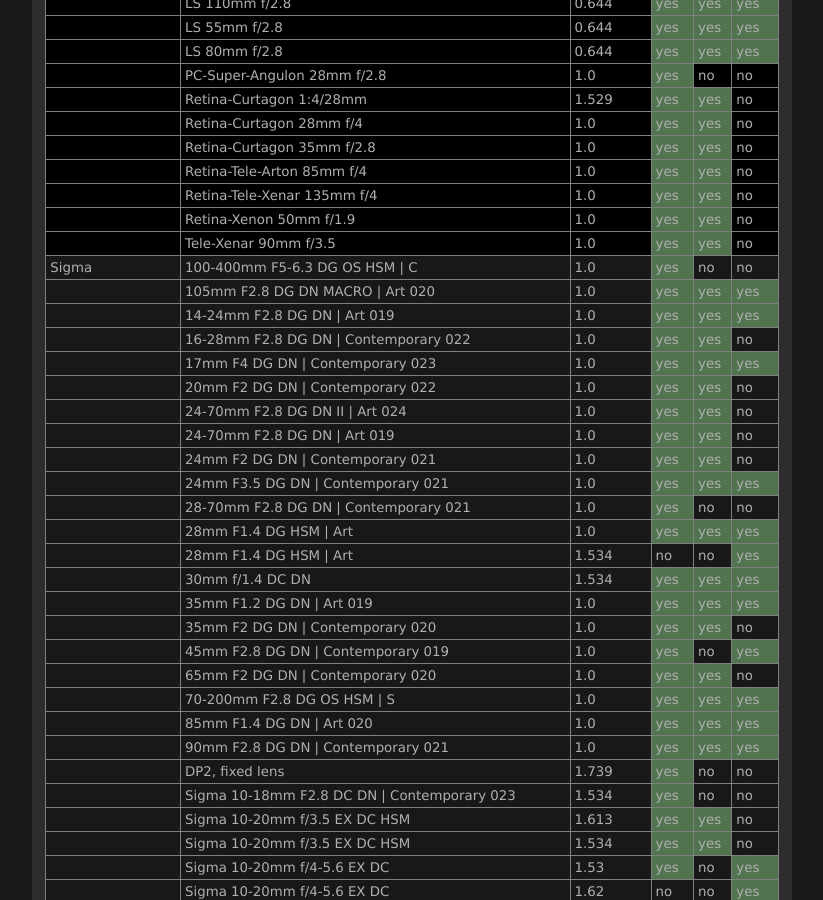
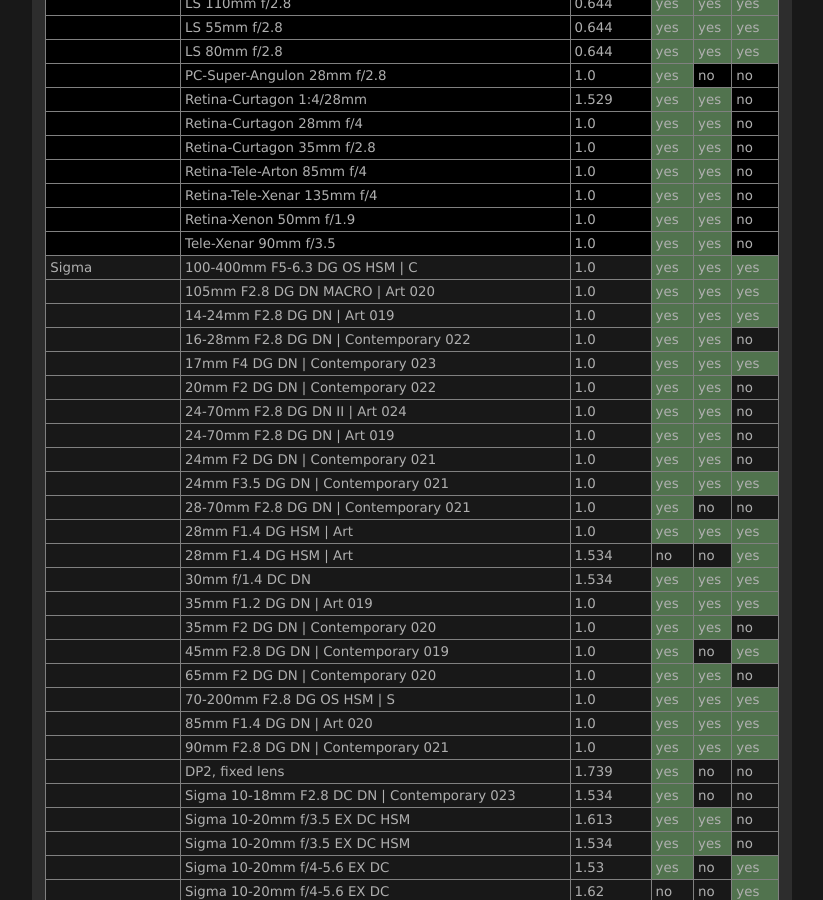
Before and after one commit to lensfun/lensfun.github.io, a Jekyll site: the page built from _posts/lenslist/2999-12-31-Lenslist-master.md, in a window 1280 px wide and 900 px high, scrolled down 26281 px. Shown: the whole window, without its empty margins (284-1107 px from the left). Built offline with Jekyll 4.4.1, drawn with Linux system fonts in a browser that asks for light colours.

Commit message:
Update master lens list from GitHub Actions

```diff
--- a/_posts/lenslist/2999-12-31-Lenslist-master.md
+++ b/_posts/lenslist/2999-12-31-Lenslist-master.md
@@ -1082,7 +1082,7 @@ This list was generated on 2026-04-22 from current Lensfun sources. Your Lensfun
 <tr class="lenslist-bg1"><td></td><td>Retina-Tele-Xenar 135mm f/4</td><td>1.0</td><td class="lenslist-highlight lenslist-check">yes</td><td class="lenslist-highlight lenslist-check">yes</td><td class="lenslist-check">no</td></tr>
 <tr class="lenslist-bg1"><td></td><td>Retina-Xenon 50mm f/1.9</td><td>1.0</td><td class="lenslist-highlight lenslist-check">yes</td><td class="lenslist-highlight lenslist-check">yes</td><td class="lenslist-check">no</td></tr>
 <tr class="lenslist-bg1"><td></td><td>Tele-Xenar 90mm f/3.5</td><td>1.0</td><td class="lenslist-highlight lenslist-check">yes</td><td class="lenslist-highlight lenslist-check">yes</td><td class="lenslist-check">no</td></tr>
-<tr class="lenslist-bg2"><td>Sigma</td><td>100-400mm F5-6.3 DG OS HSM | C</td><td>1.0</td><td class="lenslist-highlight lenslist-check">yes</td><td class="lenslist-check">no</td><td class="lenslist-check">no</td></tr>
+<tr class="lenslist-bg2"><td>Sigma</td><td>100-400mm F5-6.3 DG OS HSM | C</td><td>1.0</td><td class="lenslist-highlight lenslist-check">yes</td><td class="lenslist-highlight lenslist-check">yes</td><td class="lenslist-highlight lenslist-check">yes</td></tr>
 <tr class="lenslist-bg2"><td></td><td>105mm F2.8 DG DN MACRO | Art 020</td><td>1.0</td><td class="lenslist-highlight lenslist-check">yes</td><td class="lenslist-highlight lenslist-check">yes</td><td class="lenslist-highlight lenslist-check">yes</td></tr>
 <tr class="lenslist-bg2"><td></td><td>14-24mm F2.8 DG DN | Art 019</td><td>1.0</td><td class="lenslist-highlight lenslist-check">yes</td><td class="lenslist-highlight lenslist-check">yes</td><td class="lenslist-highlight lenslist-check">yes</td></tr>
 <tr class="lenslist-bg2"><td></td><td>16-28mm F2.8 DG DN | Contemporary 022</td><td>1.0</td><td class="lenslist-highlight lenslist-check">yes</td><td class="lenslist-highlight lenslist-check">yes</td><td class="lenslist-check">no</td></tr>
```
